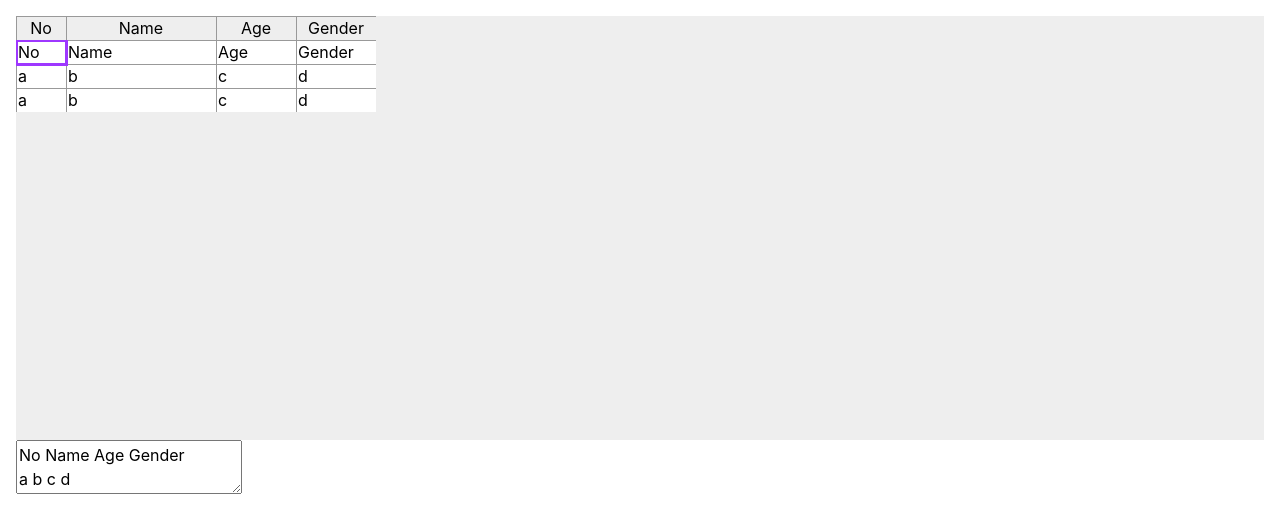
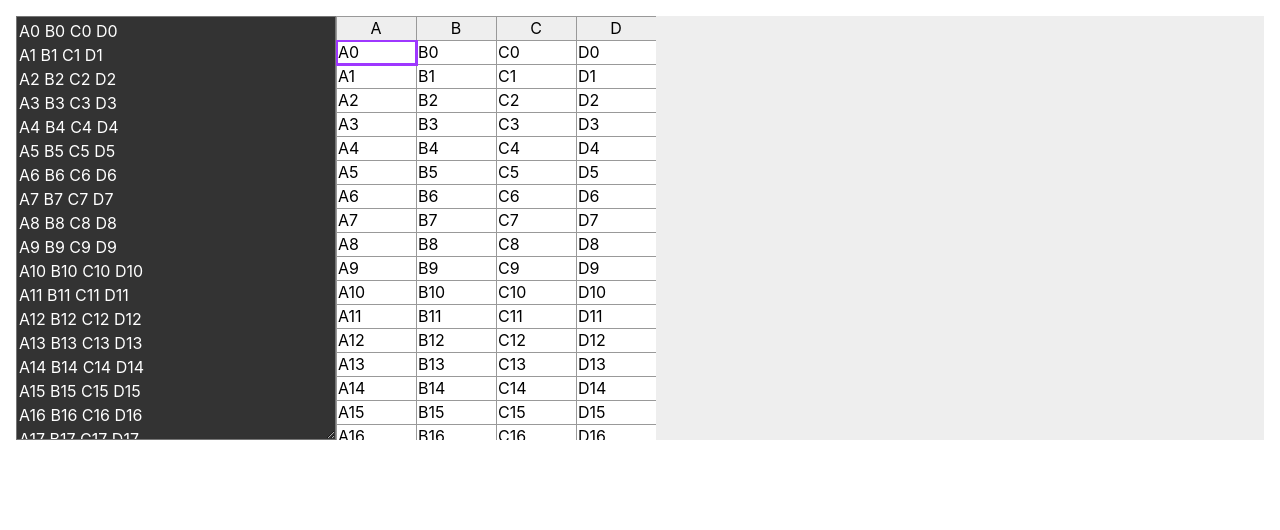
Before and after one commit to anydown/vue-spreadsheet-lite, a Vue app: page / in a window 1280 px wide. Shown: the top 530 px of the page. Built offline with nearby package versions, Linux system fonts and the light colour scheme.

Commit message:
chore: add example

```diff
--- a/src/App.vue
+++ b/src/App.vue
@@ -1,13 +1,18 @@
 <template>
   <div id="app">
-    <sushi-grid :data="gridData" :header="header" @update="onUpdate"/>
-
     <textarea v-model="dataSrc"></textarea>
+    <div class="right">
+      <sushi-grid :data="gridData" @update="onUpdate"/>
+    </div>
   </div>
 </template>
 
 <script>
 import SushiGrid from "./components/SushiGrid.vue";
+
+const example = [...Array(20).keys()]
+  .map(i => `A${i} B${i} C${i} D${i}`)
+  .join("\n");
 
 export default {
   name: "app",
@@ -22,20 +27,14 @@ export default {
   methods: {
     onUpdate(data) {
       if (data) {
-        console.log("data", data);
-        this.dataSrc = data.map(s => s.join(" ")).join("\n");
+        let output = data.map(s => s.join(" ")).join("\n");
+        this.dataSrc = output;
       }
     }
   },
   data() {
     return {
-      dataSrc: "No Name Age Gender\na b c d\na b c d",
-      header: [
-        { name: "No", width: 50 },
-        { name: "Name", width: 150 },
-        { name: "Age", width: 80 },
-        { name: "Gender", width: 80 }
-      ]
+      dataSrc: example
     };
   }
 };
@@ -44,5 +43,14 @@ export default {
 <style>
 #app {
   margin: 1rem;
+  display: flex;
+}
+textarea {
+  width: 20rem;
+  background: #333;
+  color: white;
+}
+.right {
+  flex: 1;
 }
 </style>
--- a/src/components/SushiGrid.vue
+++ b/src/components/SushiGrid.vue
@@ -1,7 +1,7 @@
 <template>
   <div class="grid" @mouseup="onMouseUpSvg()" @mousemove="headerResizeMove">
     <svg :width="positionLeft(data.length + 1)" height=24>
-      <g v-for="(col, ci) in header" :key="ci" :transform="translateCol(ci)" @mousedown="startColumnSelect(ci)" @mousemove="changeColumnSelect(ci)" @mouseup="endColumnSelect">
+      <g v-for="(col, ci) in headerObj" :key="ci" :transform="translateCol(ci)" @mousedown="startColumnSelect(ci)" @mousemove="changeColumnSelect(ci)" @mouseup="endColumnSelect">
         <rect class="col-header" x=0 y=0 :width="widthAt(ci)" :height="rowHeight">
         </rect>
         <text class="col-header__text" text-anchor="middle" :x="widthAt(ci) / 2" y=12 :width="widthAt(ci)" :height="rowHeight">{{col.name}}</text>
@@ -89,6 +89,16 @@ export default {
           this.positionLeft(this.selectionCount.c + this.selectionCount.h) -
           this.positionLeft(this.selectionCount.c)
       };
+    },
+    headerObj() {
+      return this.header
+        ? this.header
+        : this.data[0].map((item, idx) => {
+            return {
+              name: String.fromCharCode(65 + idx),
+              width: 80
+            };
+          });
     }
   },
   methods: {
@@ -119,15 +129,15 @@ export default {
       if (this.headerResizeAt >= 0) {
         const updateWidth =
           headerMouseX - this.positionLeft(this.headerResizeAt);
-        this.header[this.headerResizeAt].width =
+        this.headerObj[this.headerResizeAt].width =
           updateWidth > 30 ? updateWidth : 30;
       }
     },
     widthAt(index) {
-      return this.header[index].width;
+      return this.headerObj[index].width;
     },
     positionLeft(index) {
-      return this.header
+      return this.headerObj
         .slice(0, index)
         .map(it => it.width)
         .reduce((a, b) => a + b, 0);
@@ -272,7 +282,7 @@ export default {
     this.editingText = this.getDataAt(0, 0);
     this.onBlur();
 
-    window.onkeydown = e => {
+    this.$el.onkeydown = e => {
       switch (e.keyCode) {
         case 8: //backspace
           if (!this.editing) {
@@ -321,7 +331,7 @@ export default {
           break;
       }
     };
-    window.onkeyup = e => {
+    this.$el.onkeyup = e => {
       switch (e.keyCode) {
         case 16: //shift
           this.endSelection();
@@ -365,7 +375,6 @@ rect {
   position: relative;
   background: #eee;
 }
-
 .editor__frame {
   position: absolute;
 }
```
